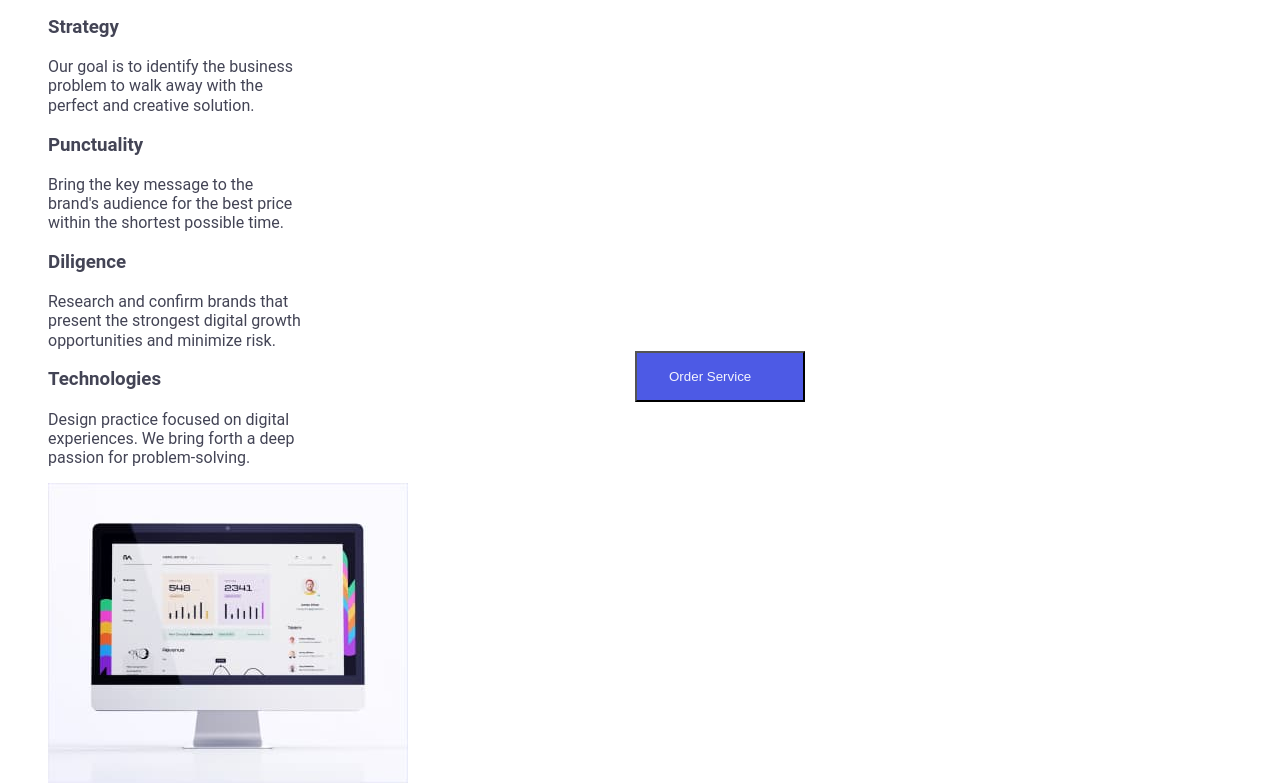
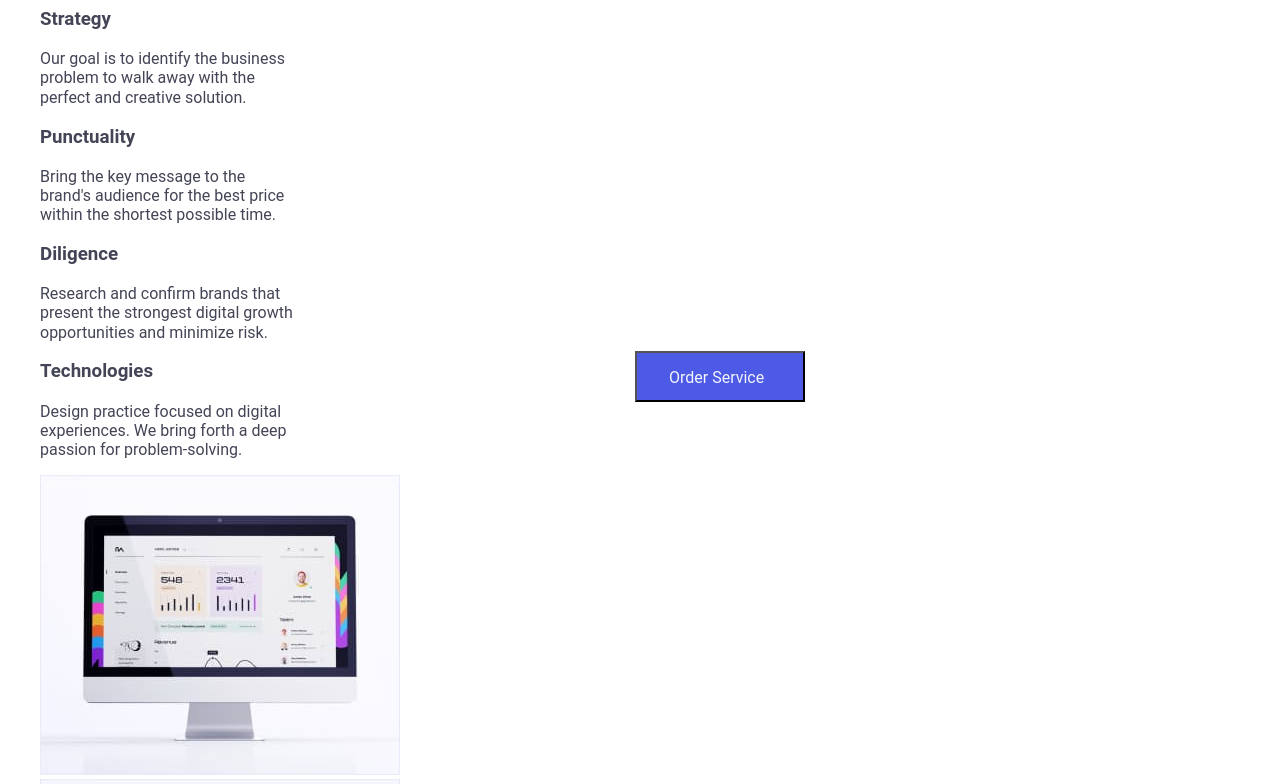
Before and after one commit to IgorKryvenko56/goit-markup-hw-03, a plain HTML site: page index.html in a window 1280 px wide. Shown: the part 81-865 px from the top of the page. Drawn offline with nearby package versions, Linux system fonts and the light colour scheme; a web font is replaced by a local one.

Commit message:
Plug in modern-normalize

```diff
--- a/css/styles.css
+++ b/css/styles.css
@@ -65,11 +65,13 @@
 html{
   box-sizing: border-box;
 }
-*,::before, *::after{
+*,
+*::before,
+*::after{
   box-sizing: inherit;
 }
 body{
-  font-family:'Roboto';
+  font-family:'Roboto', sans-serif;
   font-style: normal;
   font-size:  16px;
   font-weight:normal;
--- a/index.html
+++ b/index.html
@@ -4,9 +4,10 @@
     <meta charset="UTF-8">
     <meta http-equiv="X-UA-Compatible" content="IE=edge">
     <meta name="viewport" content="width=device-width, initial-scale=1.0">
+    <title lang="uk">Студія</title>
     <link rel="preconnect" href="https://fonts.googleapis.com">
     <link rel="preconnect" href="https://fonts.gstatic.com" crossorigin>
-    <title lang="uk">Студія</title>
+    <link rel="stylesheet" href="https://cdnjs.cloudflare.com/ajax/libs/modern-normalize/1.1.0/modern-normalize.min.css">
     <link rel="stylesheet" href="./css/styles.css">
   </head>
   <body>
```
Also changed, not shown: portfolio.html (+1 -0 lines).
